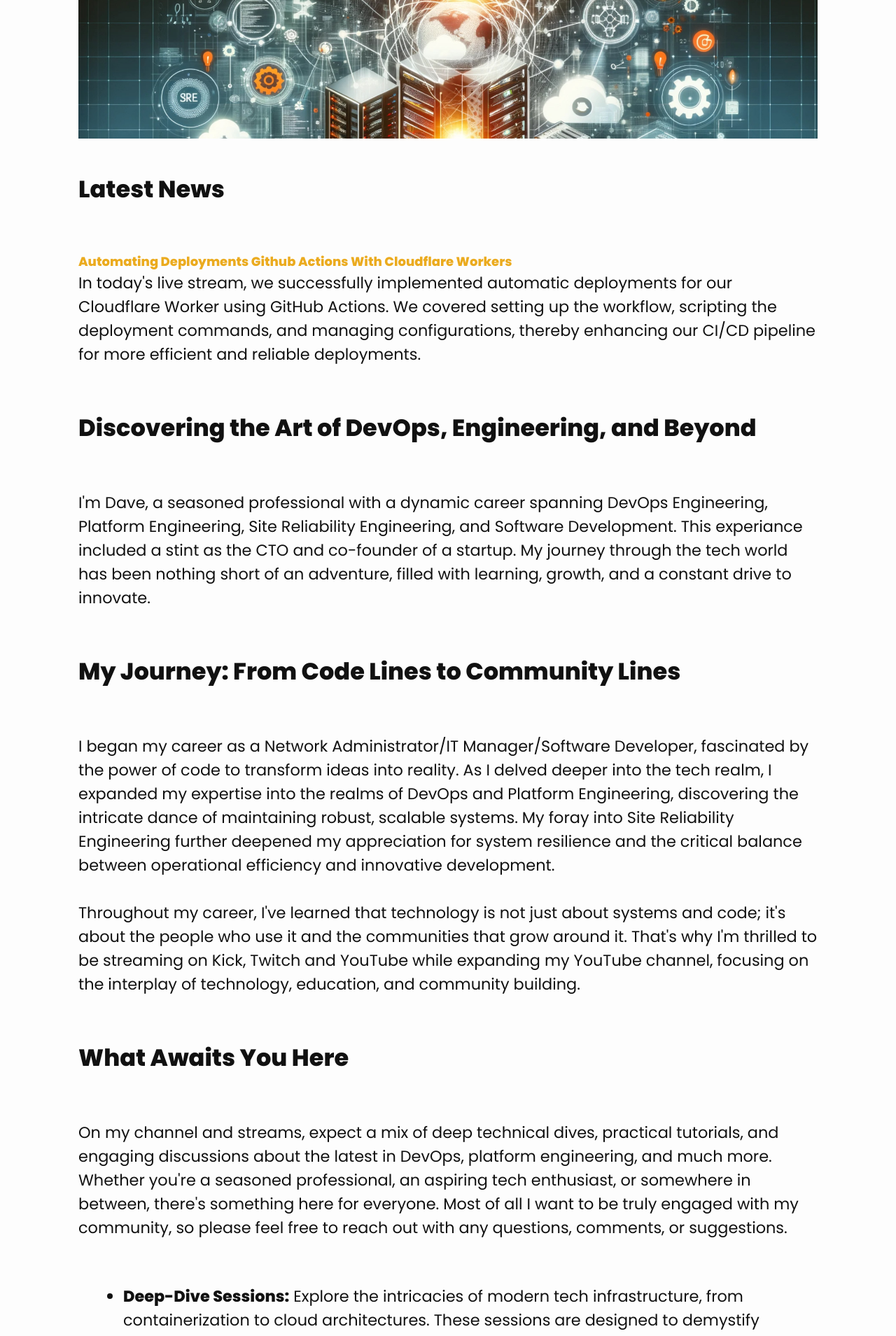
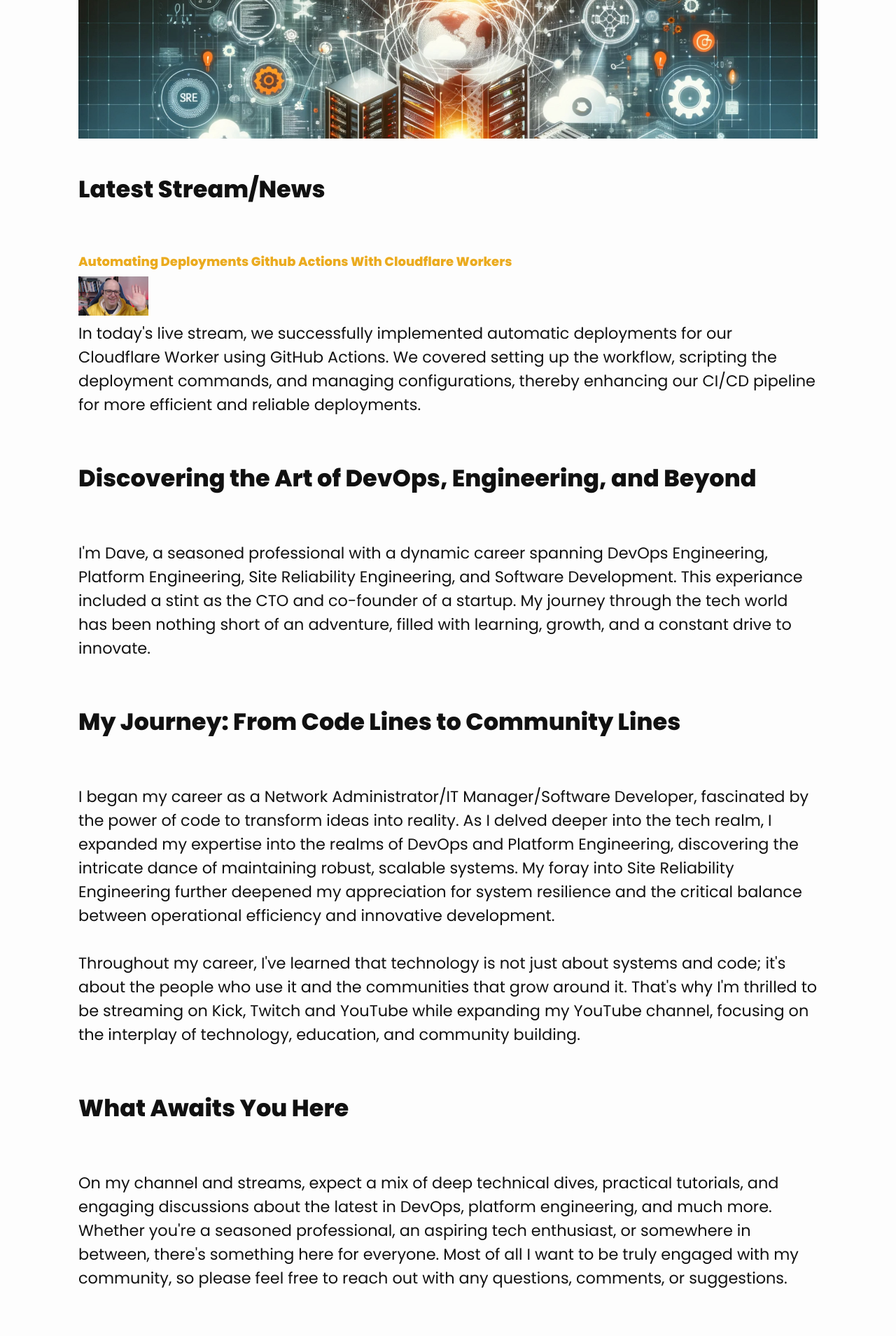
Before and after one commit to davealbert/devopsdave.net, a Jekyll site: the page built from index.md, in a window 1280 px wide. Shown: the part 326-2235 px from the top of the page at 70% size. Built offline with Jekyll 4.4.1, drawn with Linux system fonts in a browser that asks for light colours; nearby versions of some CDN libraries; some web fonts are replaced.

Commit message:
Update index image on latest news

```diff
--- a/css/main.scss
+++ b/css/main.scss
@@ -172,7 +172,6 @@ ul.blog-list-items {
     }
 }
 
-
 .post-image-wrapper {
     margin: 2rem 0rem 2rem 0rem;
     width: 100%;
@@ -185,6 +184,54 @@ ul.blog-list-items {
             max-height: 200px;
         }
     }
+}
+
+// .index-image-container {
+
+//     .index-content-wrapper {
+//         display: flex;
+//         flex-direction: row;
+
+//         .index-image-wrapper {
+//             margin: 2rem 0rem 2rem 0rem;
+//             width: 100%;
+//             max-width: 100px;
+
+//             .post-image {
+//                 order: 0;
+//                 width: 100%;
+
+//                 img {
+//                     max-width: 200px;
+//                     max-height: 200px;
+//                 }
+
+//             }
+
+//         }
+
+//         .href, .post-description {
+//             // Add your styles for href and post.description here
+//         }
+//     }
+// }
+
+
+.index-image-wrapper {
+    margin: .5rem 0rem .5rem 0rem;
+    width: 100%;
+    max-width: 100px;
+    .post-image {
+        width: 100%;
+        img {
+            max-width: 100px;
+            max-height: 100px;
+        }
+    }
+}
+
+.border-2 {
+    border: $my-black-faded 2px solid;
 }
 
 .content-wrapper {
--- a/index.md
+++ b/index.md
@@ -13,10 +13,20 @@ layout: default
         <div class="content-wrapper">
         <iframe width="396" height="247" src="https://www.youtube.com/embed/live_stream?channel=UCuZgVpvUQq66jIHsVOCh6Tw" frameborder="0" allow="accelerometer; autoplay; clipboard-write; encrypted-media; gyroscope; picture-in-picture" allowfullscreen></iframe>
         </div> -->
-            <h1>Latest News</h1>
+            <h1>Latest Stream/News</h1>
             {% for post in site.posts limit:1 %}
                 <div class="content-wrapper">
-                    <a href="{{ post.url }}">{{ post.title }}</a>
+                    <a href="{{ post.url }}">{{ post.title }}
+                    <div class="index-image-wrapper">
+                        <div class="post-image">
+                        {% if post.post_image %}
+                        <img src="{{ post.post_image }}" />
+                        {% else %}
+                        <img src="/images/blog-default-image.jpg" />
+                        {% endif %}
+                        </div>
+                    </div>
+                    </a>
                     <p>{{ post.description }}</p>
                 </div>
             {% endfor %}
```
